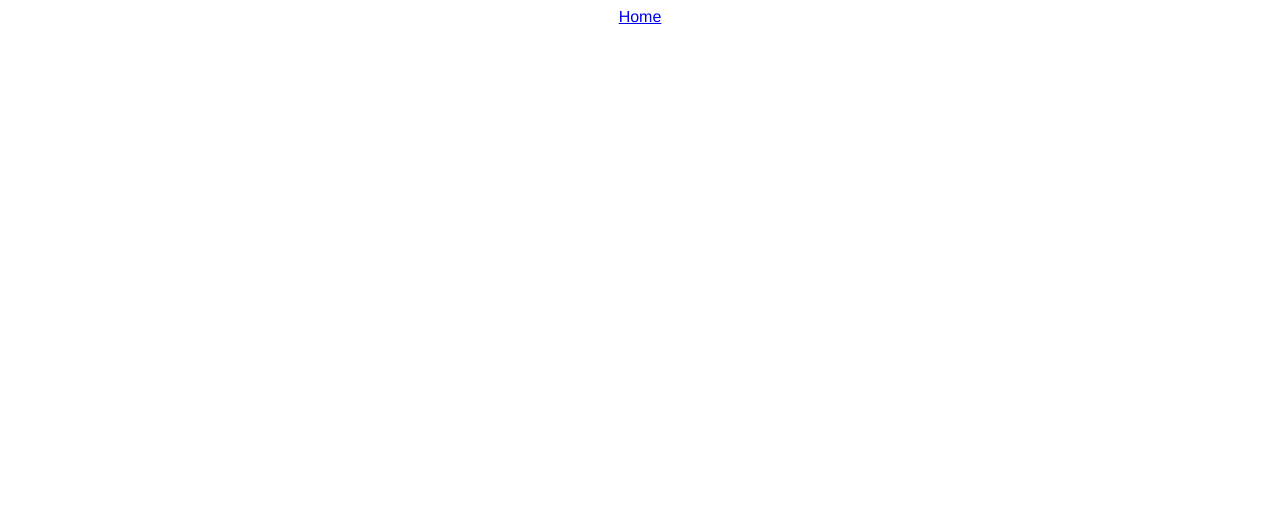
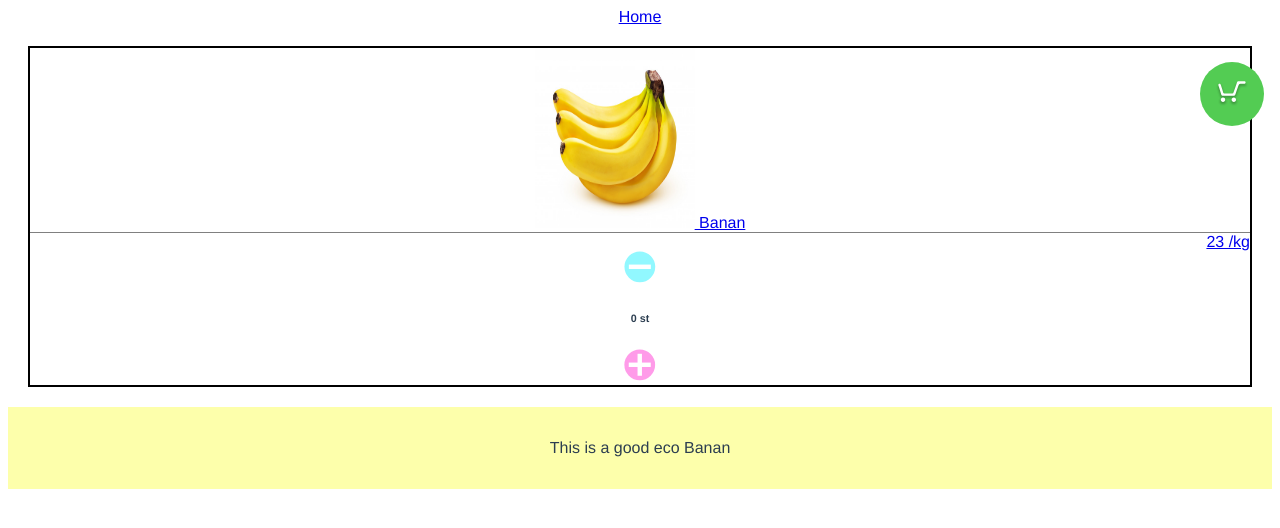
Before and after one commit to jenseneducation-sharon-tan/grupp-projekt-tdd, a Vue app: page /description/1 in a window 1280 px wide. Shown: the top 528 px of the page. Built offline with nearby package versions, Linux system fonts and the light colour scheme.

Commit message:
built description page.

```diff
--- a/src/components/Product.vue
+++ b/src/components/Product.vue
@@ -1,24 +1,23 @@
 <template>
   <div class="fruit">
-      <img v-bind:src = "product.image">
+    <router-link v-bind:to="'/description/'+product.id">
+      <img v-bind:src="product.image" />
       {{product.name}}
-      <div class="price">
-      {{product.price}} /{{product.unit}}
-      </div>
-      <AddDeleteButton v-bind:product="product"/>
+      <div class="price">{{product.price}} /{{product.unit}}</div>
+    </router-link>
+    <AddDeleteButton v-bind:product="product" />
   </div>
 </template>
 
 <script>
-import AddDeleteButton from '@/components/AddDeleteButton'
+import AddDeleteButton from "@/components/AddDeleteButton";
 
 export default {
-    components:{
-        AddDeleteButton
+  components: {
+    AddDeleteButton,
   },
-    props:["product"]
-
-}
+  props: ["product"],
+};
 </script>
 
 <style lang="scss" scoped>
@@ -26,7 +25,7 @@ export default {
   margin: 20px;
   display: flex;
   flex-direction: column;
-    border:2px solid black;
+  border: 2px solid black;
   img {
     width: 160px;
     height: 180px;
--- a/src/router/index.js
+++ b/src/router/index.js
@@ -1,21 +1,27 @@
-import Vue from 'vue'
-import VueRouter from 'vue-router'
-import Home from '../views/Home.vue'
+import Vue from "vue";
+import VueRouter from "vue-router";
+import Home from "../views/Home.vue";
+import Description from "../views/Description.vue";
 
-Vue.use(VueRouter)
+Vue.use(VueRouter);
 
-  const routes = [
+const routes = [
   {
-    path: '/',
-    name: 'Home',
+    path: "/",
+    name: "Home",
     component: Home
   },
-]
+  {
+    path: "/description/:id",
+    name: "Description",
+    component: Description
+  }
+];
 
 const router = new VueRouter({
-  mode: 'history',
+  mode: "history",
   base: process.env.BASE_URL,
   routes
-})
+});
 
-export default router
+export default router;
--- a/src/views/Description.vue
+++ b/src/views/Description.vue
@@ -1,18 +1,36 @@
 <template>
   <div>
-    <Product/>
+    <Header />
+    <Product v-bind:product="product" />
+    <div class="info-div">
+      <p>This is a good eco {{product.name}}</p>
+    </div>
+    <Footer />
   </div>
 </template>
 
 <script>
-import Product from '../components/Product'
+import Product from "../components/Product";
+import Header from "../components/Header";
+import Footer from "../components/Footer";
 export default {
-   components:{
-     Product
-   }
-}
+  components: {
+    Product,
+    Header,
+    Footer,
+  },
+  computed: {
+    product() {
+      let id = this.$route.params.id;
+      return this.$root.$data.products.find((product) => product.id == id);
+    },
+  },
+};
 </script>
 
-<style>
-
+<style lang="scss" scoped>
+.info-div {
+  background: #fdffab;
+  padding: 1rem;
+}
 </style>
```
Lines whose indentation alone changed are shown as unchanged.
